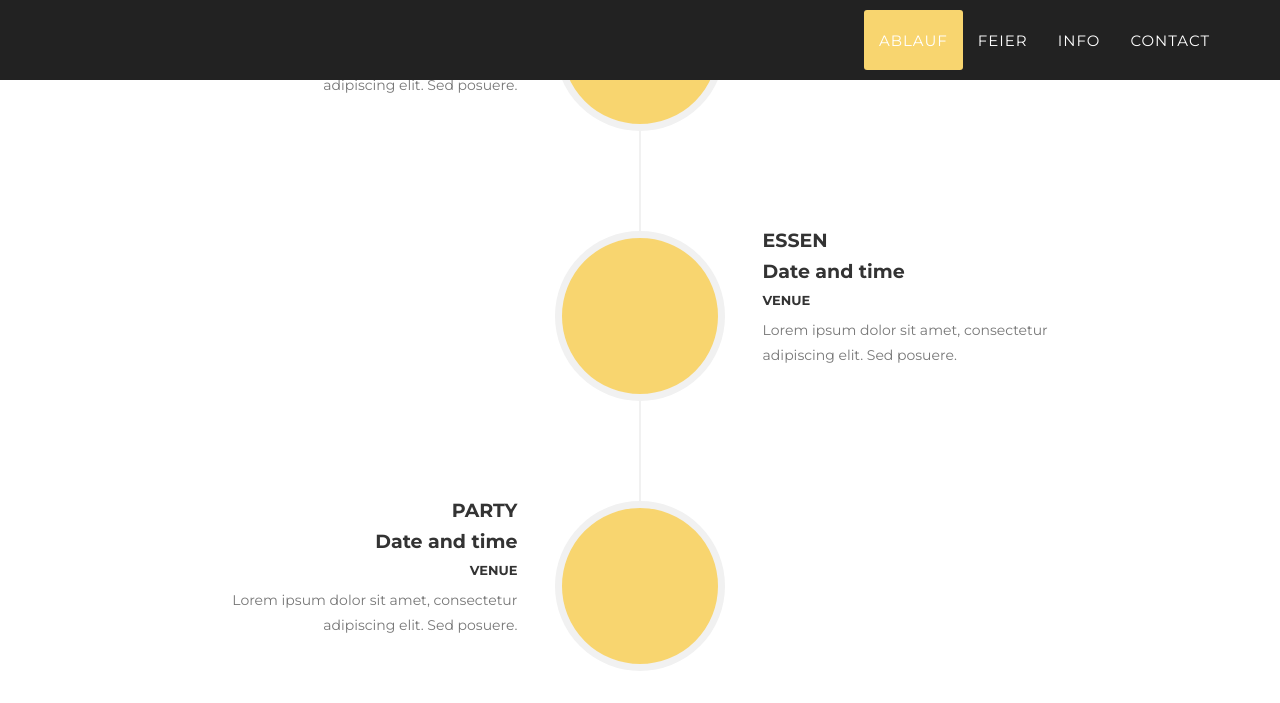
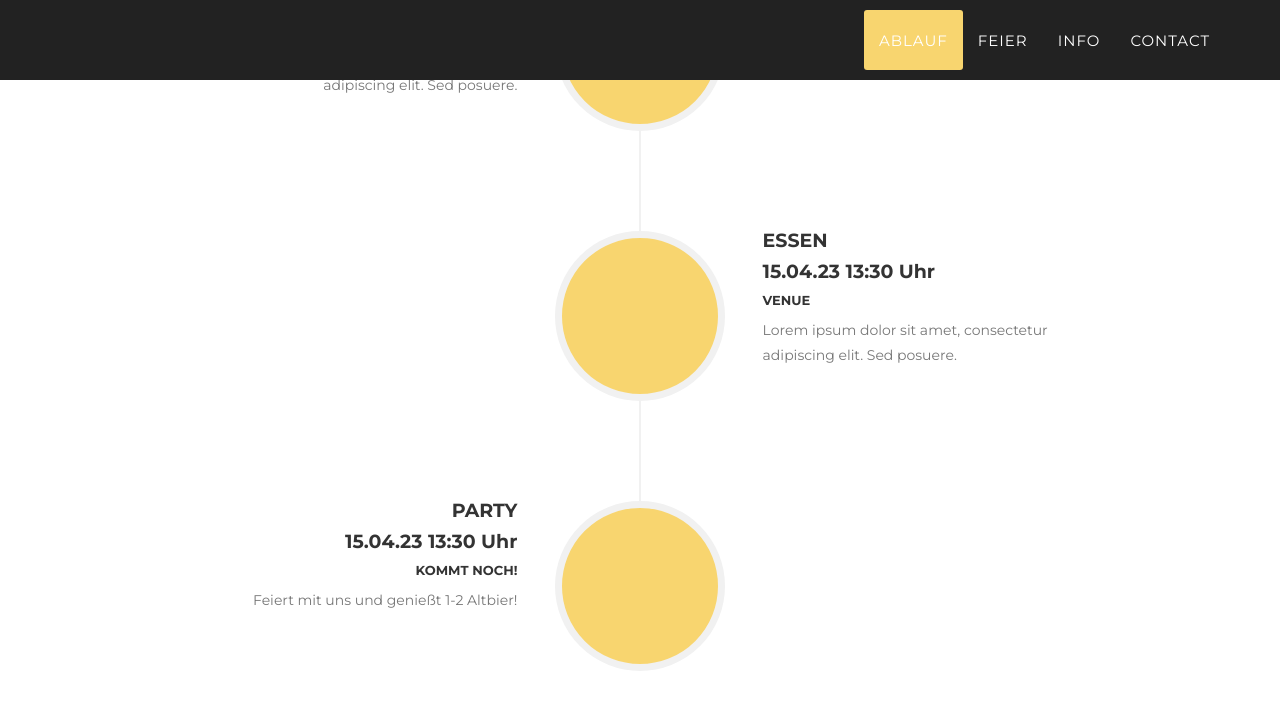
Before and after one commit to nlz-crtl/LN, a Jekyll site: the page built from index.html, in a window 1280 px wide and 900 px high, scrolled down 1016 px. Shown: the top 703 px of the window. Built offline with Jekyll 4.4.1, drawn with Linux system fonts in a browser that asks for light colours; some web fonts are replaced.

Commit message:
Update events.html

```diff
--- a/_includes/en_data/events.html
+++ b/_includes/en_data/events.html
@@ -31,7 +31,7 @@
                         <div class="timeline-panel">
                             <div class="timeline-heading">
                                 <h4>Essen</h4>
-                                <h4 class="subheading">Date and time</h4>
+                                <h4 class="subheading">15.04.23 13:30 Uhr</h4>
                                 <h6>Venue</h6>
                             </div>
                             <div class="timeline-body">
@@ -46,11 +46,11 @@
                         <div class="timeline-panel">
                             <div class="timeline-heading">
                                 <h4>Party</h4>
-                                <h4 class="subheading">Date and time</h4>
-                                <h6>Venue</h6>
+                                <h4 class="subheading">15.04.23 13:30 Uhr</h4>
+                                <h6>Kommt noch!</h6>
                             </div>
                             <div class="timeline-body">
-                                <p class="text-muted">Lorem ipsum dolor sit amet, consectetur adipiscing elit. Sed posuere.</p>
+                                <p class="text-muted">Feiert mit uns und genießt 1-2 Altbier!</p>
                             </div>
                         </div>
                     </li>
```
